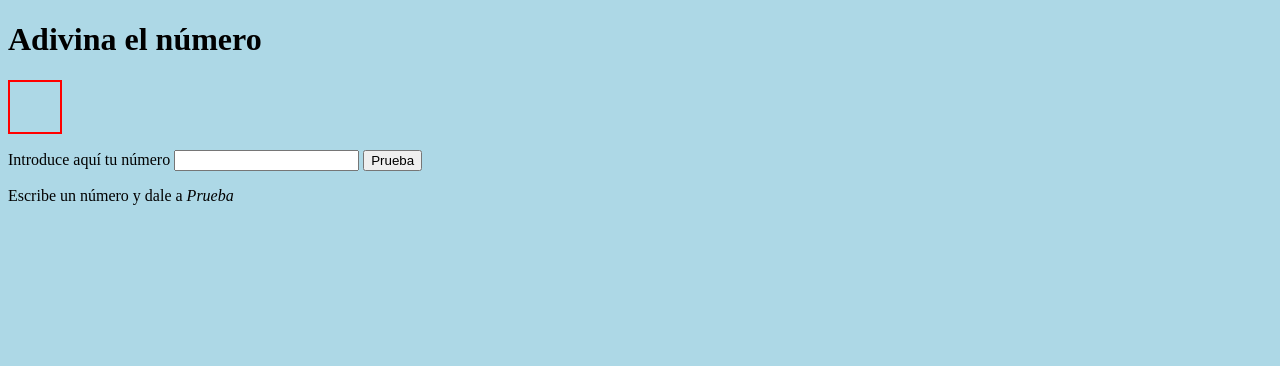
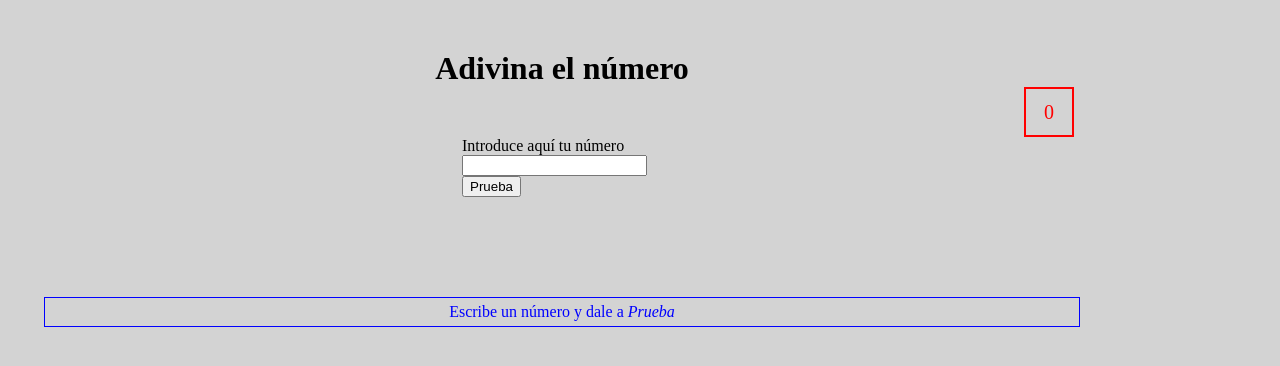
Before and after one commit to Adalab/f-m2-evaluacion-intermedia-m-m-e, a website: page _src/templates/index.html in a window 1280 px wide. Drawn offline with nearby package versions, Linux system fonts and the light colour scheme; files that its build step writes are made by us from their sources.

Commit message:
update styles and gulp docs

```diff
--- a/_src/assets/js/main.js
+++ b/_src/assets/js/main.js
@@ -27,11 +27,11 @@ function compareGuess(){
         correct = true;
     }
     else if (guessInt < rndm) {
-        message.innerHTML = 'demasiado bajo';
+        message.innerHTML = 'Demasiado bajo';
         correct = false;
     }
     else if (guessInt > rndm) {
-        message.innerHTML = 'demasiado alto';
+        message.innerHTML = 'Demasiado alto';
         correct = false;
     }
 }
--- a/_src/assets/scss/main.scss
+++ b/_src/assets/scss/main.scss
@@ -1,11 +1,45 @@
 @import 'core/settings';
 
 body {
-	background: lightblue;
+	margin: 0;
+	background: lightgray;
 }
 
+.content {
+	padding: 50px;
+	display: flex;
+	flex-direction: column;
+	align-items: center;
+	width: 80vw;
+}
+
+.title {
+	margin: 0;
+}
 .counter {
+	margin: 0;
 	border: 2px solid red;
+	box-sizing: border-box;
 	height: 50px;
 	width: 50px;
+	align-self: flex-end;
+	color: red;
+	font-size: 20px;
+	display: flex;
+	justify-content: center;
+	align-items: center;
 }
+
+.form {
+	width: 200px;
+}
+
+.message {
+
+	width: 100%;
+	padding: 5px;
+	margin-top: 100px;
+	border: 1px solid blue;
+	text-align: center;
+	color: blue;
+}
--- a/_src/templates/index.html
+++ b/_src/templates/index.html
@@ -9,11 +9,11 @@
 	<link rel="stylesheet" href="assets/css/main.css">
 </head>
 <body>
-  <div class="page">
+  <div class="content">
     <h1 class="title">Adivina el número</h1>
-    <p class="counter"></p>
+    <p class="counter">0</p>
 
-    <div>
+    <div class="form">
       <label for="guess">Introduce aquí tu número</label>
       <input id="guess" class="guess" type="text">
       <button type="button" class="button">Prueba</button>
--- a/docs/assets/js/main.js
+++ b/docs/assets/js/main.js
@@ -1 +1 @@
-"use strict";const counterBox=document.querySelector(".counter"),guess=document.querySelector(".guess"),button=document.querySelector(".button"),message=document.querySelector(".message");function randNum(e){return Math.ceil(Math.random()*e)}let correct=!1;function compareGuess(){const e=parseInt(guess.value);console.log("guess: "+e),e===rndm?(message.innerHTML="¡HAS\n        GANADO, CAMPEONA!",correct=!0):e<rndm?(message.innerHTML="demasiado bajo",correct=!1):e>rndm&&(message.innerHTML="demasiado alto",correct=!1)}function countGuess(){counter++,counterBox.innerHTML=counter}const rndm=randNum(100);console.log("random number:"+rndm);let counter=0;button.addEventListener("click",compareGuess),button.addEventListener("click",countGuess);
+"use strict";const counterBox=document.querySelector(".counter"),guess=document.querySelector(".guess"),button=document.querySelector(".button"),message=document.querySelector(".message");function randNum(e){return Math.ceil(Math.random()*e)}let correct=!1;function compareGuess(){const e=parseInt(guess.value);console.log("guess: "+e),e===rndm?(message.innerHTML="¡HAS\n        GANADO, CAMPEONA!",correct=!0):e<rndm?(message.innerHTML="Demasiado bajo",correct=!1):e>rndm&&(message.innerHTML="Demasiado alto",correct=!1)}function countGuess(){counter++,counterBox.innerHTML=counter}const rndm=randNum(100);console.log("random number:"+rndm);let counter=0;button.addEventListener("click",compareGuess),button.addEventListener("click",countGuess);
```
Also changed, not shown: docs/index.html (+3 -3 lines), docs/assets/css/main.css.
